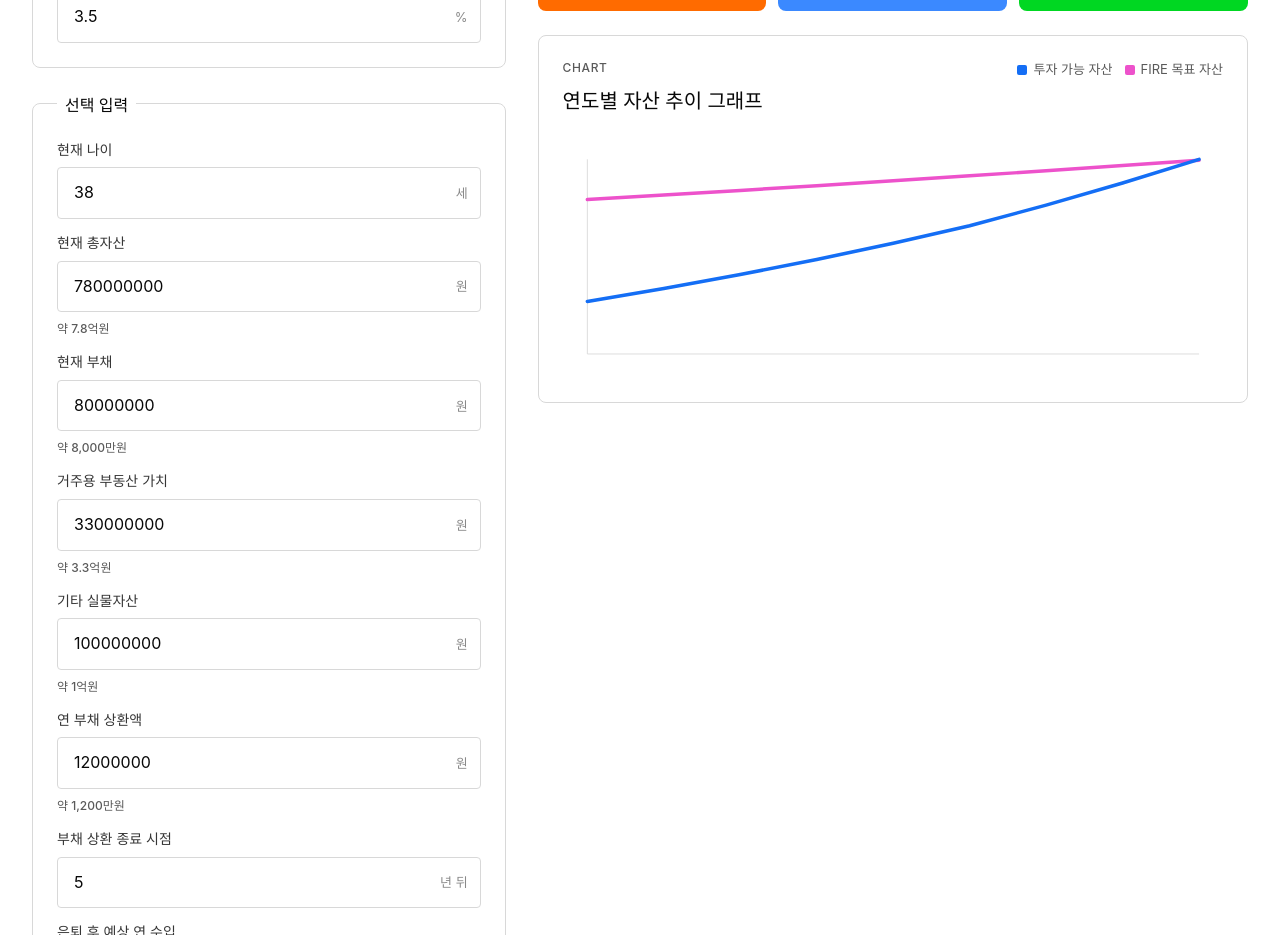
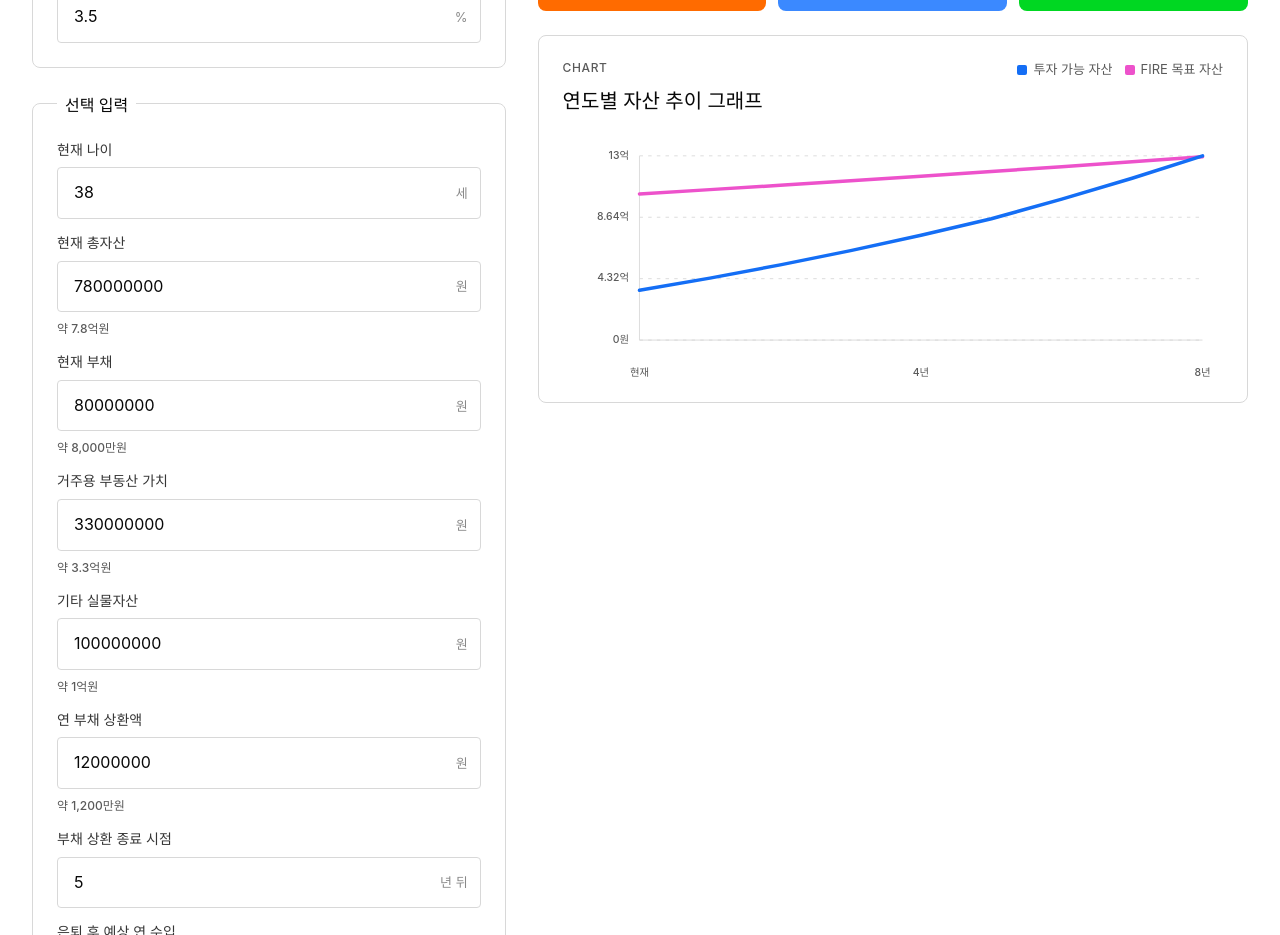
Before and after one commit to heojay/fire-calculator, a React (Vite) app: page / in a window 1280 px wide. Shown: the part 1440-2375 px from the top of the page. Built offline with nearby package versions, Linux system fonts and the light colour scheme.

Commit message:
자산 추이 그래프에 축 라벨을 추가한다

```diff
--- a/src/App.tsx
+++ b/src/App.tsx
@@ -254,19 +254,31 @@ function AssetChart({ scenario }: { scenario: FireScenarioResult }) {
   const rows = scenario.projections;
   const width = 760;
   const height = 280;
-  const padding = 28;
-  const maxValue = Math.max(
-    ...rows.flatMap((row) => [row.investableAssets, row.fireTargetAssets]),
-    1,
-  );
+  const padding = { top: 24, right: 24, bottom: 44, left: 88 };
+  const values = rows.flatMap((row) => [row.investableAssets, row.fireTargetAssets]);
+  const minValue = Math.min(...values, 0);
+  const maxValue = Math.max(...values, 1);
+  const valueRange = maxValue - minValue || 1;
   const maxYear = Math.max(rows[rows.length - 1]?.year ?? 1, 1);
+  const yTicks = Array.from({ length: 4 }, (_, index) => minValue + (valueRange / 3) * index);
+  const xTicks = Array.from(new Set([0, Math.round(maxYear / 2), maxYear]));
 
   const toPoint = (row: FireYearProjection, value: number) => {
-    const x = padding + (row.year / maxYear) * (width - padding * 2);
-    const y = height - padding - (value / maxValue) * (height - padding * 2);
+    const x =
+      padding.left + (row.year / maxYear) * (width - padding.left - padding.right);
+    const y =
+      height -
+      padding.bottom -
+      ((value - minValue) / valueRange) * (height - padding.top - padding.bottom);
     return `${x},${y}`;
   };
 
+  const toX = (year: number) =>
+    padding.left + (year / maxYear) * (width - padding.left - padding.right);
+  const toY = (value: number) =>
+    height -
+    padding.bottom -
+    ((value - minValue) / valueRange) * (height - padding.top - padding.bottom);
   const assetPoints = rows.map((row) => toPoint(row, row.investableAssets)).join(" ");
   const targetPoints = rows.map((row) => toPoint(row, row.fireTargetAssets)).join(" ");
 
@@ -283,8 +295,44 @@ function AssetChart({ scenario }: { scenario: FireScenarioResult }) {
         </div>
       </div>
       <svg viewBox={`0 0 ${width} ${height}`} role="img" aria-label="연도별 자산 추이">
-        <line x1={padding} y1={height - padding} x2={width - padding} y2={height - padding} />
-        <line x1={padding} y1={padding} x2={padding} y2={height - padding} />
+        {yTicks.map((tick) => (
+          <g key={`y-${tick}`}>
+            <line
+              className="grid-line"
+              x1={padding.left}
+              y1={toY(tick)}
+              x2={width - padding.right}
+              y2={toY(tick)}
+            />
+            <text className="y-axis-label" x={padding.left - 12} y={toY(tick)}>
+              {formatAxisMoney(tick)}
+            </text>
+          </g>
+        ))}
+        {xTicks.map((tick) => (
+          <text
+            className="x-axis-label"
+            key={`x-${tick}`}
+            x={toX(tick)}
+            y={height - 12}
+          >
+            {tick === 0 ? "현재" : `${tick}년`}
+          </text>
+        ))}
+        <line
+          className="axis-line"
+          x1={padding.left}
+          y1={height - padding.bottom}
+          x2={width - padding.right}
+          y2={height - padding.bottom}
+        />
+        <line
+          className="axis-line"
+          x1={padding.left}
+          y1={padding.top}
+          x2={padding.left}
+          y2={height - padding.bottom}
+        />
         <polyline className="target-line" points={targetPoints} />
         <polyline className="asset-line" points={assetPoints} />
       </svg>
@@ -433,6 +481,21 @@ function formatMoneyInputHint(value: number): string {
   return `약 ${sign}${formatCompact(absValue / 10_000)}만원`;
 }
 
+function formatAxisMoney(value: number): string {
+  const absValue = Math.abs(value);
+  const sign = value < 0 ? "-" : "";
+
+  if (absValue >= 100_000_000) {
+    return `${sign}${formatCompact(absValue / 100_000_000)}억`;
+  }
+
+  if (absValue >= 10_000) {
+    return `${sign}${formatCompact(absValue / 10_000)}만`;
+  }
+
+  return `${Math.round(value).toLocaleString("ko-KR")}원`;
+}
+
 function formatCompact(value: number): string {
   return new Intl.NumberFormat("ko-KR", {
     maximumFractionDigits: value >= 10 ? 1 : 2,
--- a/src/styles.css
+++ b/src/styles.css
@@ -416,9 +416,30 @@ svg {
   min-height: 220px;
 }
 
-svg line {
+svg .axis-line,
+svg .grid-line {
   stroke: var(--hairline);
   stroke-width: 1;
+}
+
+svg .grid-line {
+  stroke-dasharray: 4 6;
+}
+
+svg text {
+  fill: var(--body-mid);
+  font-size: 12px;
+  font-weight: 500;
+}
+
+.y-axis-label {
+  dominant-baseline: middle;
+  text-anchor: end;
+}
+
+.x-axis-label {
+  dominant-baseline: hanging;
+  text-anchor: middle;
 }
 
 svg polyline {
```
